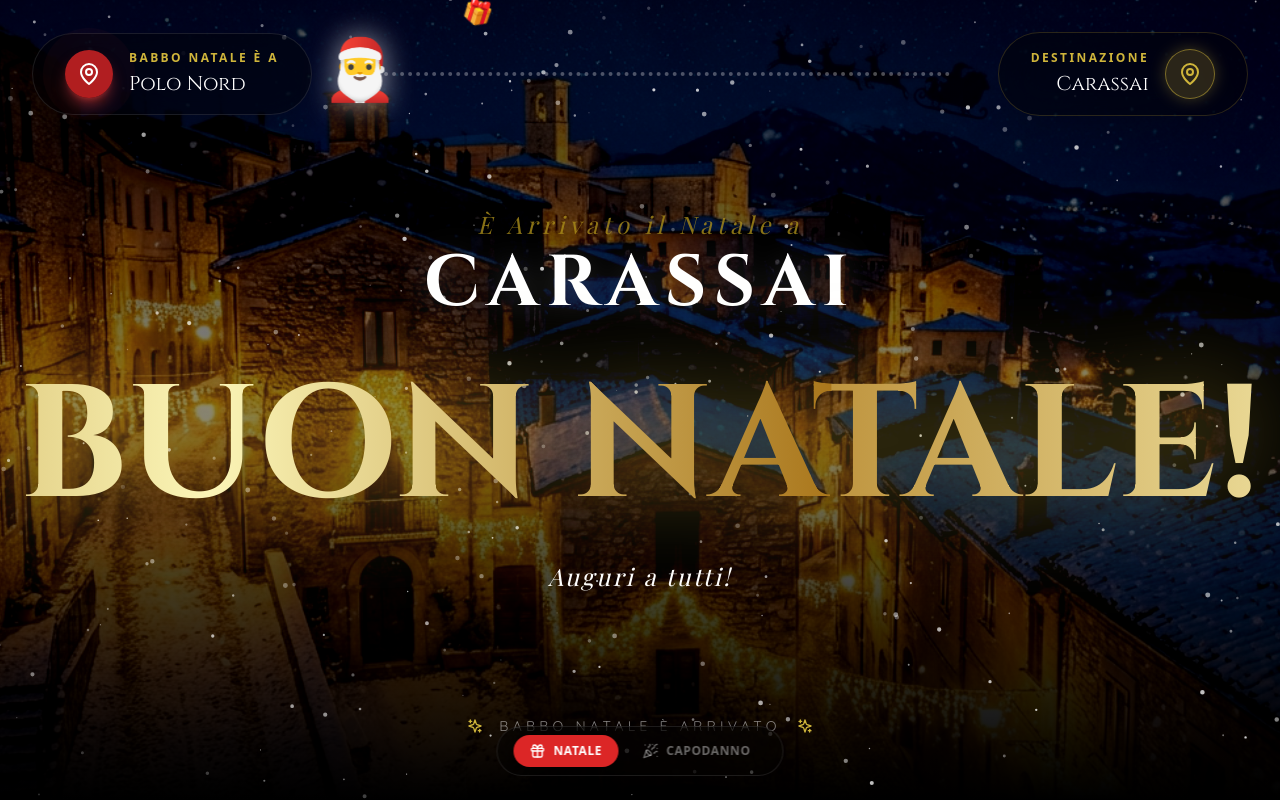
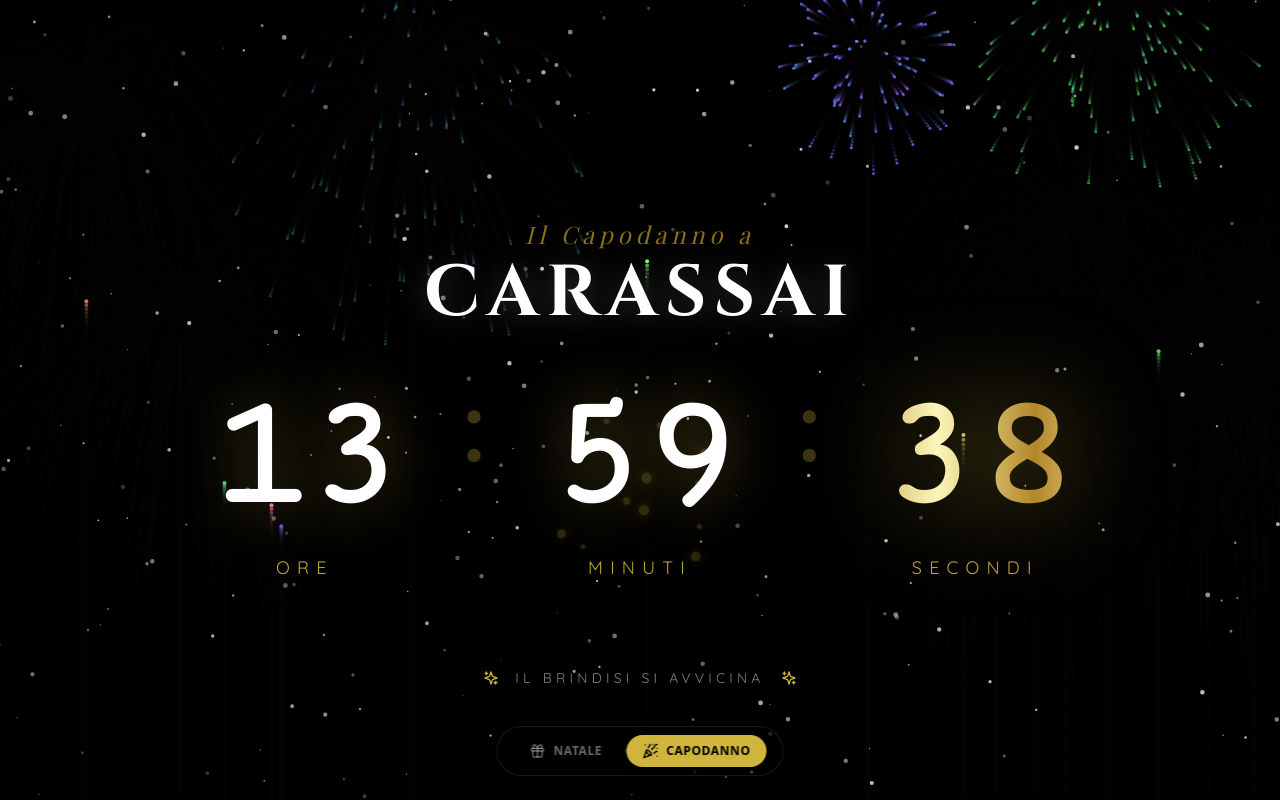
Before and after one commit to sterling-max/festive-tracker, a React (Vite) app: page / in a window 1280 px wide. Built offline with nearby package versions, Linux system fonts and the light colour scheme; a web font is replaced by a local one.

Commit message:
fix UI overlap and auto-detect holiday mode based on date

```diff
--- a/src/App.jsx
+++ b/src/App.jsx
@@ -342,11 +342,23 @@
 };
 
 function App() {
-    const [mode, setMode] = useState('christmas'); // 'christmas' or 'new-year'
+    // Auto-detect mode based on date: After Dec 25, default to New Year
+    const getInitialMode = () => {
+        const now = new Date();
+        const month = now.getMonth();
+        const day = now.getDate();
+        if ((month === 11 && day > 25) || month === 0) return 'new-year';
+        return 'christmas';
+    };
+
+    const [mode, setMode] = useState(getInitialMode());
     const [timeLeft, setTimeLeft] = useState({ days: 0, hours: 0, minutes: 0, seconds: 0 });
     const [isTargetReached, setIsTargetReached] = useState(false);
 
     useEffect(() => {
+        // Reset state when mode changes
+        setIsTargetReached(false);
+
         const calculateTarget = () => {
             const target = new Date();
             if (mode === 'christmas') {
@@ -515,7 +527,7 @@
                     initial={{ opacity: 0 }}
                     animate={{ opacity: 1 }}
                     transition={{ delay: 1.2, duration: 1 }}
-                    className="absolute bottom-12 md:bottom-16 flex items-center gap-4 text-white/50 font-body text-xs md:text-sm tracking-[0.3em] uppercase"
+                    className="absolute bottom-24 md:bottom-28 flex items-center gap-4 text-white/50 font-body text-xs md:text-sm tracking-[0.3em] uppercase"
                 >
                     <Sparkles className="w-4 h-4 text-gold" />
                     <span>
```
Also changed, not shown: 2 other files (tests, documents, lock files or other folders).
